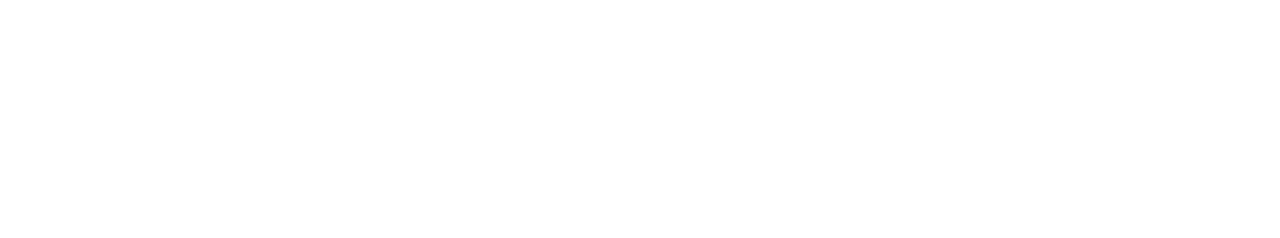
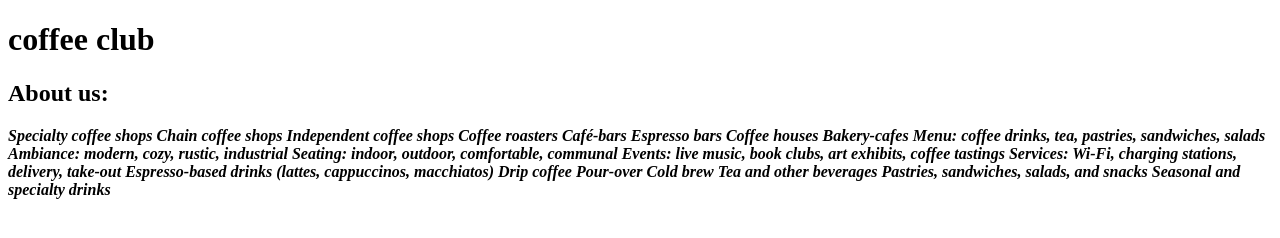
Before and after one commit to vaishnavi-kshirsagar03/git-hub01, a plain HTML site: page about.html in a window 1280 px wide. Drawn offline with Linux system fonts and the light colour scheme.

Commit message:
info about shop

```diff
--- a/about.html
+++ b/about.html
@@ -5,6 +5,28 @@
     <title>About </title>
 </head>
 <body>
+    <h1>coffee club</h1>
+    <h2>About us:</h2>
 
+    <p><b><i>Specialty coffee shops
+         Chain coffee shops
+         Independent coffee shops
+         Coffee roasters
+         Café-bars
+         Espresso bars
+         Coffee houses
+         Bakery-cafes
+         Menu: coffee drinks, tea, pastries, sandwiches, salads
+         Ambiance: modern, cozy, rustic, industrial
+         Seating: indoor, outdoor, comfortable, communal
+         Events: live music, book clubs, art exhibits, coffee tastings
+         Services: Wi-Fi, charging stations, delivery, take-out
+         Espresso-based drinks (lattes, cappuccinos, macchiatos)
+         Drip coffee
+         Pour-over
+         Cold brew
+         Tea and other beverages
+        Pastries, sandwiches, salads, and snacks
+        Seasonal and specialty drinks</i></b></p>
 </body>
 </html>
```
